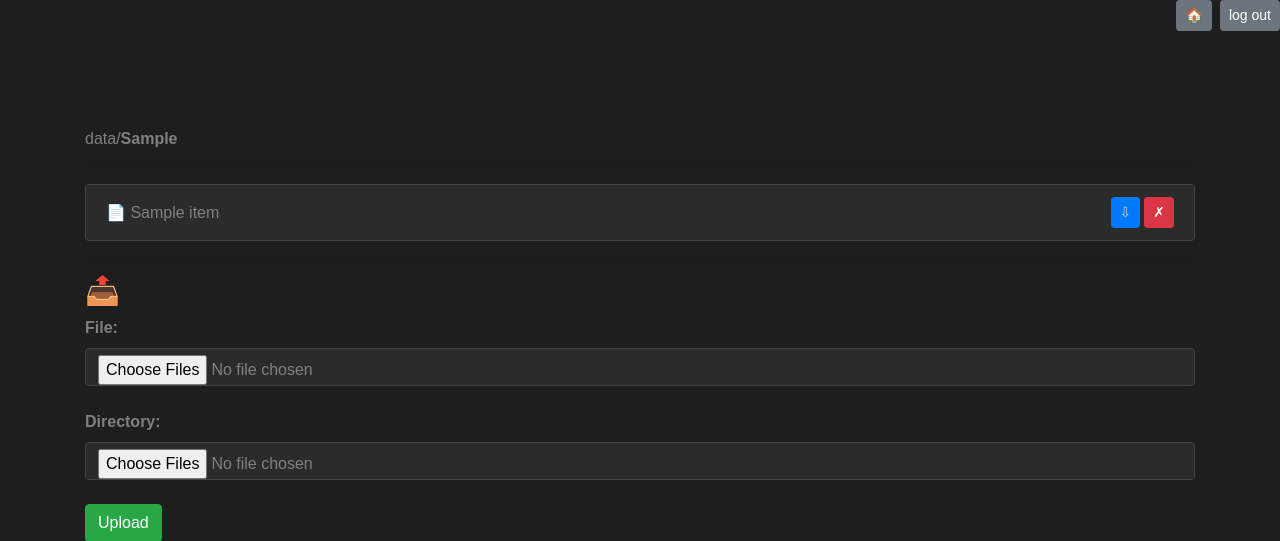
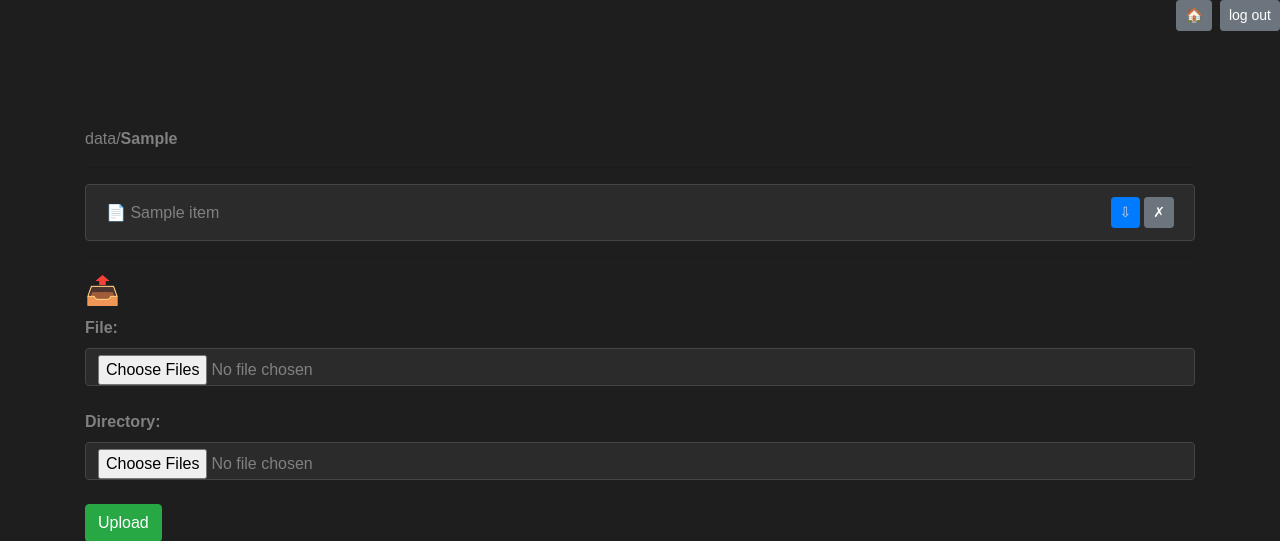
Before and after one commit to bon3k/radiobit, a Flask app: template stream/web_app/templates/file_manager.html in a window 1280 px wide. Shown: the top 541 px of the page. Run offline with Flask 3, Linux system fonts and the light colour scheme; the template is opened without the code that fills it: most values are stand-ins (such as "Sample title", 1, 10 or a date in 2020); parts of the project's set-up code (start-up, migrations or seed data) failed here and were passed over; some libraries are stand-ins or nearby versions.

Commit message:
improve controls

```diff
--- a/stream/web_app/templates/edit_streams.html
+++ b/stream/web_app/templates/edit_streams.html
@@ -85,7 +85,7 @@ onchange="updatePreview(this)">
 class="img-preview">
 
 <button type="button"
-class="btn btn-danger"
+class="btn btn-secondary"
 onclick="removeField(this)">X</button>
 
 </div>
--- a/stream/web_app/templates/file_manager.html
+++ b/stream/web_app/templates/file_manager.html
@@ -56,7 +56,7 @@
                         <a href="{{ url_for('file_manager', path=item.path) }}">📁 {{ item.name }}</a>
 
                         {% if item.name not in protected_items %}
-                            <button class="btn btn-sm btn-danger delete-button"
+                            <button class="btn btn-sm btn-secondary delete-button"
                                     data-path="{{ item.path }}" data-folder="true">✗</button>
                         {% endif %}
 
@@ -88,7 +88,7 @@
                             </a>
 
                             {% if item.name not in protected_items %}
-                                <button class="btn btn-sm btn-danger delete-button"
+                                <button class="btn btn-sm btn-secondary delete-button"
                                         data-path="{{ item.path }}" data-folder="false">
                                         ✗
                                 </button>
@@ -128,7 +128,6 @@
                         .then(response => response.json())
                         .then(data => {
                             if (data.success) {
-                                alert(isFolder ? "Carpeta eliminada" : "Archivo eliminado");
                                 location.reload();
                             } else {
                                 alert("Error: " + data.error);
--- a/stream/web_app/templates/index.html
+++ b/stream/web_app/templates/index.html
@@ -72,7 +72,7 @@
                         <form method="POST"
                               action="{{ url_for('delete_connection', name=conn.name) }}"
                               style="display:inline;">
-                            <button type="submit" class="btn btn-danger btn-sm">✗</button>
+                            <button type="submit" class="btn btn-secondary btn-sm">✗</button>
                         </form>
                     </td>
                 </tr>
```
